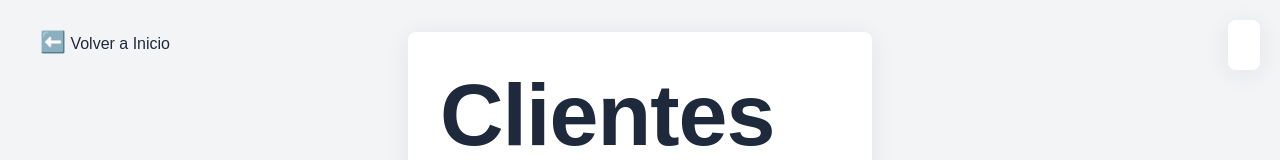
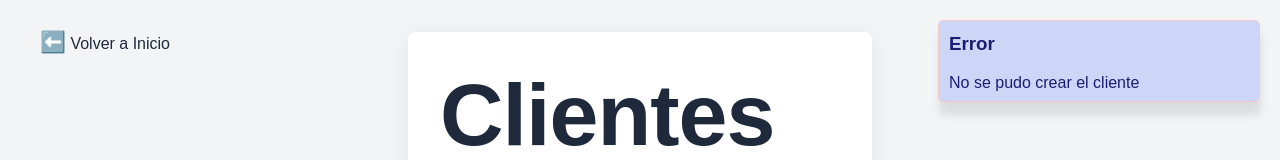
Before and after one commit to Bruno-Depetris/cryptowallet, a Vue app: page /clientes in a window 1280 px wide. Both pictures are taken after typing "Sample", "name@example.com" into the empty fields and a click on the button "Crear". Shown: the top 160 px of the page. Built offline with nearby package versions, Linux system fonts and the light colour scheme; no server answers.

Commit message:
agregue notificaciones

```diff
--- /dev/null
+++ b/src/assets/NotificacionPopup.vue
@@ -0,0 +1,112 @@
+<template>
+  <div
+    v-if="visible"
+    class="notificacion"
+    :class="{ 'animar-entrada': animandoEntrada, 'animar-salida': animandoSalida }"
+  >
+    <img :src="imagen" alt="Notificación" v-if="imagen" />
+    <div>
+      <h3>{{ titulo }}</h3>
+      <p>{{ mensaje }}</p>
+    </div>
+  </div>
+</template>
+
+<script setup>
+import { ref , defineExpose} from 'vue';
+
+const visible = ref(false);
+const titulo = ref('');
+const mensaje = ref('');
+const imagen = ref('');
+
+const animandoEntrada = ref(false);
+const animandoSalida = ref(false);
+
+function mostrar(t, m, i = '') {
+  titulo.value = t;
+  mensaje.value = m;
+  imagen.value = i;
+
+  visible.value = true;
+  animandoEntrada.value = true;
+  animandoSalida.value = false;
+
+  setTimeout(() => {
+    animandoEntrada.value = false;
+  }, 600);
+
+  setTimeout(() => {
+    animandoSalida.value = true;
+
+
+    setTimeout(() => {
+      visible.value = false;
+      animandoSalida.value = false;
+    }, 600);
+  }, 3000);
+}
+
+defineExpose({ mostrar });
+</script>
+
+<style scoped>
+.notificacion {
+  position: fixed;
+  width: 300px;
+  height: 60px;
+  top: 20px;
+  right: 20px;
+  background-color: #ced6f8;
+  color: #1d1c72;
+  border: 1px solid #f5c6cb;
+  padding: 10px;
+  border-radius: 5px;
+  z-index: 1000;
+  display: flex;
+  align-items: center;
+  gap: 10px;
+  box-shadow: 1px 13px 10px rgba(0, 0, 0, 0.1);
+}
+
+.animar-entrada {
+  animation: bounceInDown 0.6s ease forwards;
+}
+
+.animar-salida {
+  animation: bounceInUp 0.6s ease forwards;
+}
+
+@keyframes bounceInDown {
+  0% {
+    opacity: 0;
+    transform: translateY(-200px);
+  }
+  60% {
+    opacity: 1;
+    transform: translateY(30px);
+  }
+  80% {
+    transform: translateY(-10px);
+  }
+  100% {
+    transform: translateY(0);
+  }
+}
+
+@keyframes bounceInUp {
+  0% {
+    opacity: 1;
+    transform: translateY(0);
+  }
+  100% {
+    opacity: 0;
+    transform: translateY(-200px);
+  }
+}
+
+.notificacion img {
+  width: 40px;
+  height: 40px;
+}
+</style>
--- a/src/views/ClientesView.vue
+++ b/src/views/ClientesView.vue
@@ -39,7 +39,7 @@
 
             <span class="font-semibold">{{ c.nombre }}</span>
             <span class="text-gray-500">- {{ c.email }}</span>
-            <span class="button-delete"><button id="eliminar" >Eliminar</button></span>
+            <span class="button-delete"><button @click="eliminarCliente(c.clienteID)">Eliminar</button></span>
             <span class="button-edit"><button id="editar">Editar</button></span>
           </span>
         </li>
@@ -47,83 +47,39 @@
     </div>
   </div>
 
-  <div class="notificacion">
-    <p id="titulo"> </p>
-    <p id="mensaje"> </p>
-    <img src="" alt="" id="imagen">
+  <div>
+    <!-- ✅ Asegurate de tener esta línea -->
+
+    <NotificacionPopup ref="notificacionRef" />
+
+    <!-- Tu código... -->
   </div>
 </template>
 
 <script setup>
 import { ref, onMounted } from 'vue';
-import { CargarCliente,EliminarCliente, MostrarClientes } from '../components/Cliente';
+import { CargarCliente, EliminarCliente, MostrarClientes } from '../components/Cliente';
+import NotificacionPopup from '@/assets/NotificacionPopup.vue'; // ✅ RUTA correcta
+
 
 onMounted(() => {
   Mostrar();
+});
 
-  // ✅ Mover esto adentro para asegurar que el DOM existe
-  const volverAtras = document.querySelector('.volver-atras');
-  if (volverAtras) {
-    volverAtras.addEventListener('click', () => {
-      window.location.href = '/';
-    });
-  }
-
-});
+const notificacionRef = ref(null); // ✅ Referencia al componente
 
 const cliente = ref({ nombre: '', email: '' });
 const clientes = ref([]);
-var id = 0;
-const notificacion = ref({
-  titulo: '',
-  mensaje: '',
-  imagen: ''
-});
-
-// Función para mostrar notificación
-function mostrarNotificacion(titulo, mensaje, imagen) {
-
-  notificacion.value.titulo = titulo;
-  notificacion.value.mensaje = mensaje;
-  notificacion.value.imagen = imagen;
-  const notificacionElement = document.querySelector('.notificacion');
-  notificacionElement.style.display = 'block';
-
-
-  setTimeout(() => {
-    notificacionElement.style.display = 'none';
-  }, 3000);
-}
-
-
-
-// Función para eliminar un cliente
-addEventListener('click', async function(event) {
-  if (event.target.id === 'eliminar') {
-    id = event.target.closest('li').getAttribute('id');
-    mostrarNotificacion('Eliminar Cliente', `cliente eliminado`, '');
-    const response = await EliminarCliente(id);
-    if(response){
-      Mostrar();
-    }else{
-      console.error("Error al eliminar el cliente");
-    }
-
-    // this.alert(id);
-  }
-});
-
 
 
 async function CrearClietne() {
   const response = await CargarCliente(cliente.value.nombre, cliente.value.email);
   if (response) {
-    alert('Cliente creado con éxito');
-
+    notificacionRef.value.mostrar('Cliente creado', 'Se creó el cliente con éxito'); // ✅ Usás el método expuesto
     cliente.value = { nombre: '', email: '' };
     await Mostrar();
   } else {
-    console.error("Error al crear el cliente");
+    notificacionRef.value.mostrar('Error', 'No se pudo crear el cliente');
   }
 }
 
@@ -132,43 +88,26 @@ async function Mostrar() {
   if (response) {
     clientes.value = response.data;
   } else {
-    console.error("Error al obtener la lista de clientes");
+    notificacionRef.value.mostrar('Error', 'Error al obtener la lista de clientes');
+  }
+}
+
+async function eliminarCliente(id) {
+  const response = await EliminarCliente(id);
+  console.log(id);
+  if (response) {
+    notificacionRef.value.mostrar('Cliente eliminado', 'Eliminado correctamente');
+    await Mostrar();
+  } else {
+    notificacionRef.value.mostrar('Error', 'No se pudo eliminar el cliente');
   }
 }
 </script>
 
 
+
 <style scoped>
-.notificacion {
-  position: fixed;
-  top: 20px;
-  right: 20px;
-  background-color: #fff;
-  padding: 1rem;
-  border-radius: 0.5rem;
-  box-shadow: 0 4px 24px rgba(30, 41, 59, 0.08);
-  z-index: 1000;
-}
-.notificacion p {
-  margin: 0;
-  color: #1e293b;
-}
-.notificacion img {
-  max-width: 100px;
-  margin-top: 0.5rem;
-}
-#titulo {
-  font-weight: bold;
-  font-size: 1.2rem;
-}
-#mensaje {
-  font-size: 1rem;
-}
-#imagen {
-  width: 100%;
-  height: auto;
-}
-@import url('https://fonts.googleapis.com/css2?family=Inter:wght@400;600;700&display=swap');
+
 
 body {
   font-family: 'Inter', 'Segoe UI', Arial, sans-serif;
```
